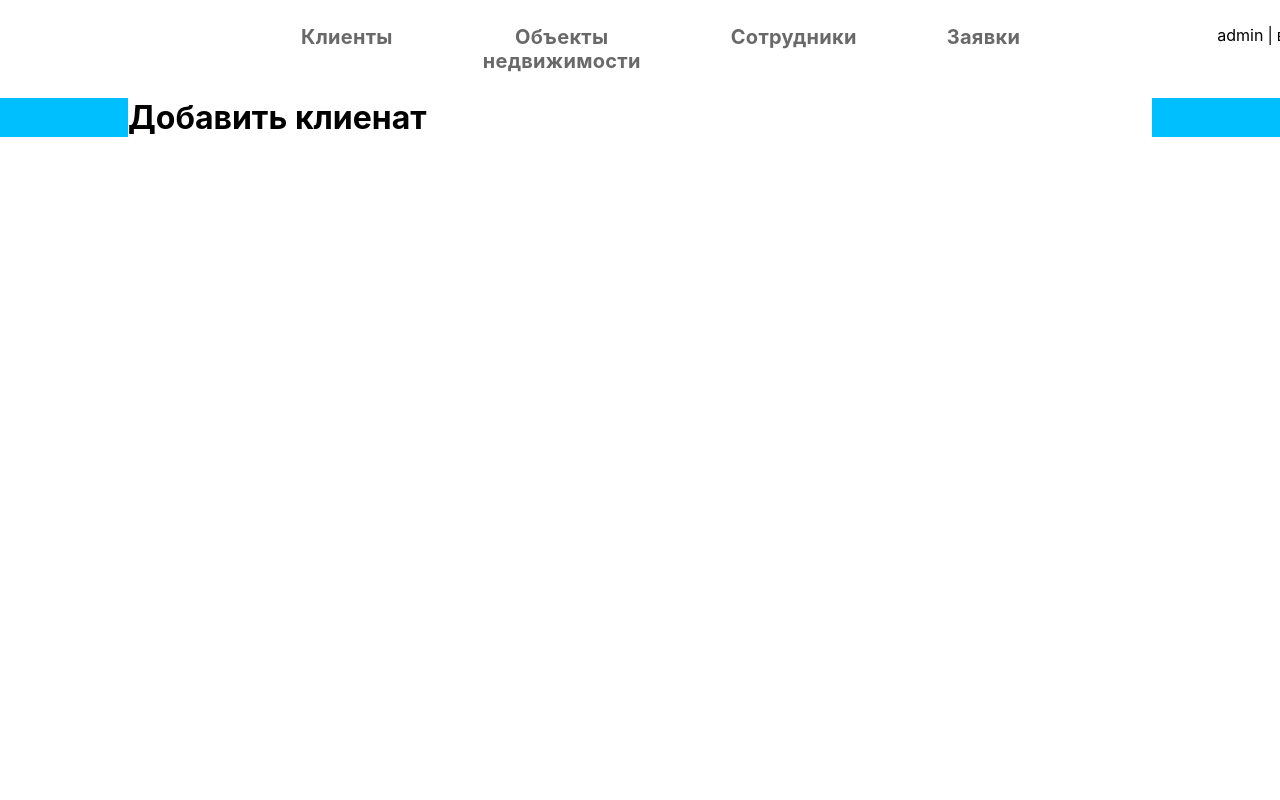
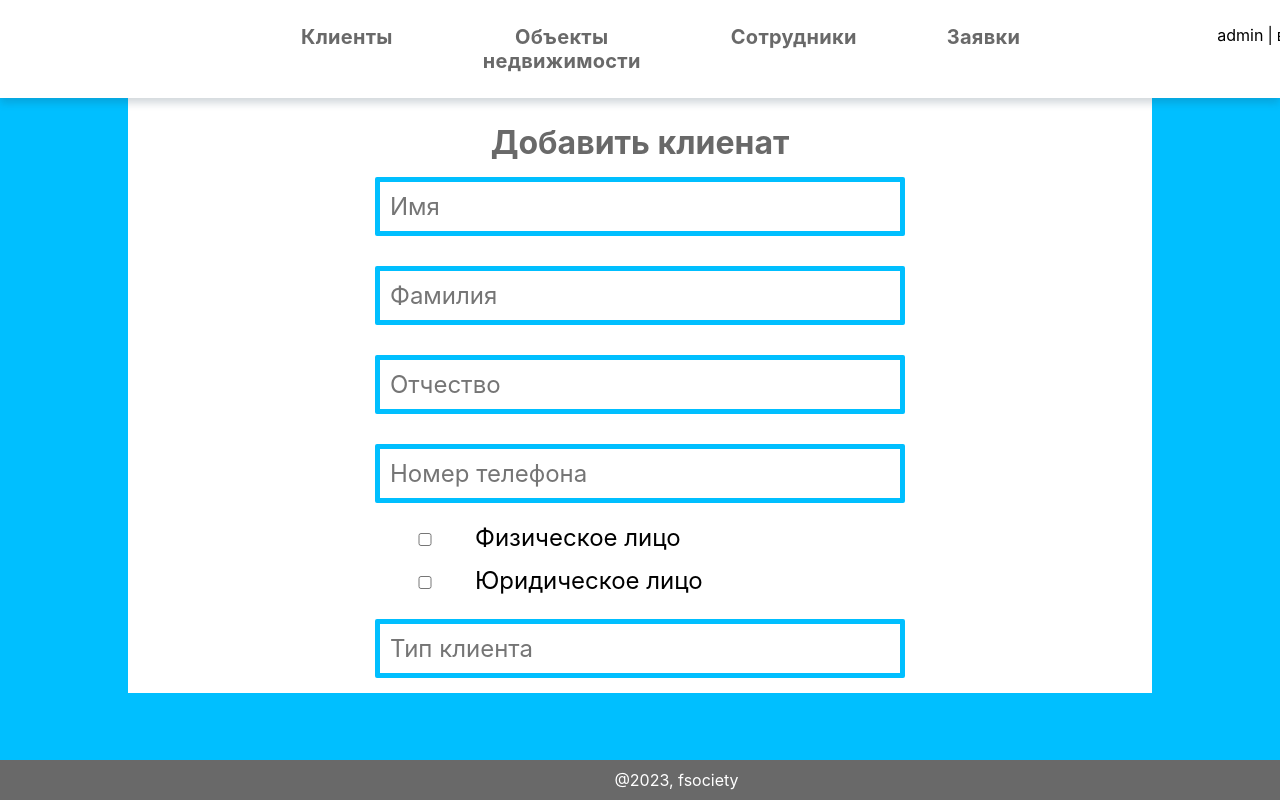
Before and after one commit to Baral-Chief-of-Compliance/Real_Estate_Agency_Flask_MySQL_2.0, a Flask app: page /add_client in a window 1280 px wide; the page is wider, and only the part inside the window is pictured. Run offline with Flask 2, Linux system fonts and the light colour scheme; some libraries are stand-ins or nearby versions.

Commit message:
add js for client form

```diff
--- a/static/css/base.css
+++ b/static/css/base.css
@@ -2,6 +2,10 @@
     margin: 0%;
     padding: 0%;
     font-family: 'Inter', sans-serif;
+}
+body{
+    height: 100%;
+    background-color: #00bfff;
 }
 
 .navigation{
@@ -9,7 +13,9 @@
     margin-right: 0%;
     padding-top: 25px;
     padding-bottom: 25px;
+    position: relative;
     box-shadow: 0px 5px 8px 0px rgba(34, 60, 80, 0.2);
+    background-color: white;
 
 }
 
@@ -77,12 +83,66 @@
 
 .show {display:block;}
 
-.main{
-    background-color: #00bfff;
-}
+
 
 .main-content{
     margin-left: 10%;
     margin-right: 10%;
     background-color: white;
+    padding-top: 25px;
 }
+
+.footer{
+    position: fixed; /* Фиксированное положение */
+    left: 0; bottom: 0; /* Левый нижний угол */
+    padding: 10px; /* Поля вокруг текста */
+    background: #696969; /* Цвет фона */
+    color: #fff; /* Цвет текста */
+    width: 100%; /* Ширина слоя */
+    padding-left: 48%;
+}
+
+.clients-form{
+    display: flex;
+    flex-direction: column;
+    font-size: 24px;
+}
+
+.clients-input{
+    width: 500px;
+    padding: 10px;
+    border: 5px solid #00bfff;
+    border-radius: 2px;
+    font-size: 24px;
+    margin-top: 15px;
+    margin-bottom: 15px;
+}
+
+.clients-input:hover{
+    border: 5px solid #0fff83;
+}
+
+.clients-content{
+    display: flex;
+    flex-direction: column;
+    align-items: center;
+}
+
+.page-title{
+    color: #696969;
+
+}
+
+.client-checkbox{
+    width: 100px;
+    margin-top: 15px;
+    margin-bottom: 15px;
+}
+
+#physical-person-block{
+    display: none;
+}
+
+#entity-block{
+    display: none;
+}
--- a/static/js/dropdown.js
+++ b/static/js/dropdown.js
@@ -18,3 +18,37 @@ window.onclick = function(event) {
     }
   }
 }
+
+function for_checkbox_phys(){
+
+  let div = document.getElementById('physical-person-block');
+  let entity = document.getElementById('entity');
+  let entity_div = document.getElementById('entity-block');
+
+  if(this.checked){
+      div.style.display = 'block';
+      entity.checked = false;
+      entity_div.style.display = 'none'
+  }
+  else
+    div.style.display = 'none';
+}
+
+
+function for_checkbox_entity(){
+
+  let div = document.getElementById('entity-block');
+  let phys = document.getElementById('physical-person');
+  let phys_div = document.getElementById('physical-person-block');
+
+  if(this.checked){
+    div.style.display = 'block';
+    phys.checked = false;
+    phys_div.style.display = 'none'
+  }
+  else
+    div.style.display = 'none';
+}
+
+document.getElementById('physical-person').onchange = for_checkbox_phys
+document.getElementById('entity').onchange = for_checkbox_entity
--- a/templates/add_client.html
+++ b/templates/add_client.html
@@ -1,5 +1,32 @@
 {% extends "base.html" %}
 
 {% block content %}
-    <h1>Добавить клиенат</h1>
+<div class="clients-content">
+    <h1 class="page-title">Добавить клиенат</h1>
+        <form class="clients-form" method="post">
+            <input class="clients-input" type="text" name="cl_name" placeholder="Имя" id="cl_name" required>
+            <input class="clients-input" type="text" name="cl_surname" placeholder="Фамилия" id="cl_surname" required>
+            <input class="clients-input" type="text" name="cl_patronymic" placeholder="Отчество" id="cl_patronymic">
+            <input class="clients-input" type="text" name="cl_ph_number" placeholder="Номер телефона" id="cl_ph_number" required>
+            <div>
+                <input id="physical-person" class="client-checkbox" type="checkbox" name="physical_person" value="physical_person">Физическое лицо<br>
+                <div id="physical-person-block">
+                    Инфа
+                </div>
+                <input id="entity" class="client-checkbox" type="checkbox" name="entity" value="entity">Юридическое лицо<br>
+                <div id="entity-block">
+                    Инфа
+                </div>
+            </div>
+            <input class="clients-input" name="clients_type" list="clients_type" placeholder="Тип клиента"/>
+
+            <datalist id = "clients_type">
+                <option value="Покупатель" />
+                <option value="Продавец" />
+                <option value="Съемщик" />
+                <option value="Арендатор" />
+            </datalist>
+
+        </form>
+</div>
 {% endblock %}
--- a/templates/base.html
+++ b/templates/base.html
@@ -67,11 +67,14 @@
 <!--        <a href="{{ url_for('add_client') }}">Клиенты</a>-->
     </div>
 
-    <div class="main">
+    <body>
         <div class="main-content">
             {% block content %}
             {% endblock %}
         </div>
+    </body>
+    <div class="footer">
+        @2023, fsociety
     </div>
     <script type="text/javascript" src="{{ url_for('static', filename='js/dropdown.js')}}"></script>
 </body>
```
